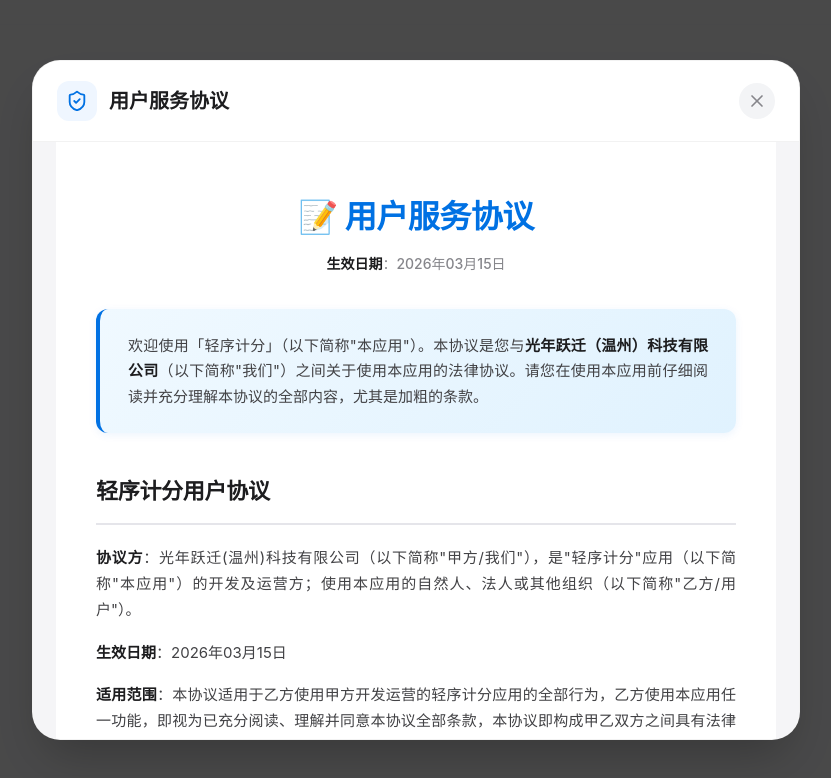
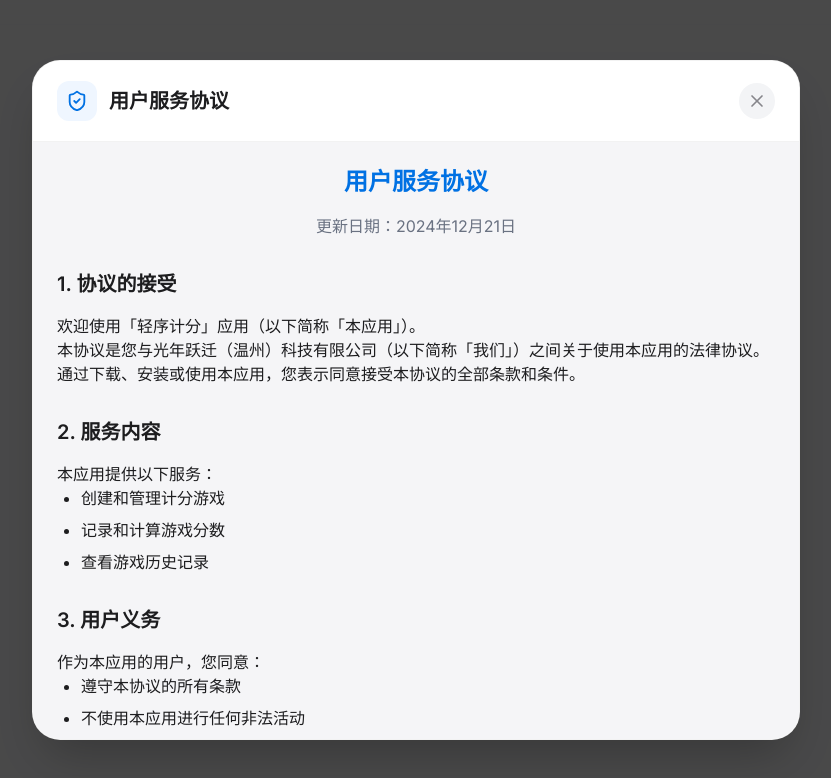
Before and after one commit to niklaus3016/qingxujifen, a React (Vite) app: page / in a window 1280 px wide. Both pictures are taken after a click on the element "《用户服务协议》". Shown: the top 778 px of the page, without its empty margins (224-1055 px from the left). Built offline with nearby package versions, Linux system fonts and the light colour scheme.

Commit message:
Replace iframe with inline content for privacy policy and user agreement modals

```diff
--- a/src/App.tsx
+++ b/src/App.tsx
@@ -89,7 +89,7 @@
   </div>
 );
 
-const AgreementModal = ({ onClose, title, htmlFile }: { onClose: () => void, title: string, htmlFile: string }) => (
+const AgreementModal = ({ onClose, title, content }: { onClose: () => void, title: string, content: React.ReactNode }) => (
   <div className="fixed inset-0 bg-black/40 backdrop-blur-md flex items-center justify-center p-4 z-110">
     <motion.div
       initial={{ scale: 0.95, opacity: 0 }}
@@ -111,14 +111,114 @@
           <X size={20} />
         </button>
       </div>
-      <div className="flex-1 overflow-hidden bg-[#F5F5F7]">
-        <iframe
-          src={`/${htmlFile}`}
-          className="w-full h-full border-0"
-          title={title}
-        />
+      <div className="flex-1 overflow-y-auto bg-[#F5F5F7] p-6">
+        {content}
       </div>
     </motion.div>
+  </div>
+);
+
+const PrivacyPolicyContent = () => (
+  <div className="prose max-w-none">
+    <h1 className="text-2xl font-bold text-[#0071E3] text-center mb-4">隐私政策</h1>
+    <p className="text-center text-gray-500 mb-8">更新日期：2024年12月21日</p>
+
+    <h2 className="text-xl font-semibold mt-8 mb-4">1. 隐私政策的适用范围</h2>
+    <p>本隐私政策适用于「轻序计分」应用（以下简称「本应用」）。</p>
+    <p>本政策描述了我们如何收集、使用、存储和保护您的个人信息，以及您如何管理这些信息。</p>
+
+    <h2 className="text-xl font-semibold mt-8 mb-4">2. 我们收集的信息</h2>
+    <p>在您使用本应用的过程中，我们可能会收集以下信息：</p>
+    <ul className="list-disc pl-6 space-y-2">
+      <li>设备信息：包括设备型号、操作系统版本、设备标识符等。</li>
+      <li>使用信息：包括应用的使用方式、功能使用频率、崩溃日志等。</li>
+      <li>存储数据：包括您在应用中创建的游戏记录、计分数据等。</li>
+    </ul>
+
+    <h2 className="text-xl font-semibold mt-8 mb-4">3. 信息的使用</h2>
+    <p>我们收集的信息将用于以下目的：</p>
+    <ul className="list-disc pl-6 space-y-2">
+      <li>提供和维护应用功能</li>
+      <li>改进应用性能和用户体验</li>
+      <li>解决应用问题和故障</li>
+      <li>遵守法律法规要求</li>
+    </ul>
+
+    <h2 className="text-xl font-semibold mt-8 mb-4">4. 信息的存储</h2>
+    <p>我们收集的信息将存储在您的设备本地，不会上传到我们的服务器。您可以随时清除应用数据来删除这些信息。</p>
+
+    <h2 className="text-xl font-semibold mt-8 mb-4">5. 信息的共享</h2>
+    <p>我们不会向任何第三方共享您的个人信息，除非：</p>
+    <ul className="list-disc pl-6 space-y-2">
+      <li>获得您的明确授权</li>
+      <li>遵守法律法规要求</li>
+      <li>保护我们的合法权益</li>
+    </ul>
+
+    <h2 className="text-xl font-semibold mt-8 mb-4">6. 您的权利</h2>
+    <p>您有权：</p>
+    <ul className="list-disc pl-6 space-y-2">
+      <li>访问和查看您的个人信息</li>
+      <li>要求我们删除您的个人信息</li>
+      <li>拒绝我们收集和使用您的个人信息</li>
+    </ul>
+
+    <h2 className="text-xl font-semibold mt-8 mb-4">7. 隐私政策的变更</h2>
+    <p>我们可能会不时更新本隐私政策。当我们进行重大变更时，会在应用中通知您。</p>
+
+    <h2 className="text-xl font-semibold mt-8 mb-4">8. 联系我们</h2>
+    <p>如果您对本隐私政策有任何疑问，请通过以下方式联系我们：</p>
+    <p>电子邮件：contact@qingxujifen.com</p>
+  </div>
+);
+
+const UserAgreementContent = () => (
+  <div className="prose max-w-none">
+    <h1 className="text-2xl font-bold text-[#0071E3] text-center mb-4">用户服务协议</h1>
+    <p className="text-center text-gray-500 mb-8">更新日期：2024年12月21日</p>
+
+    <h2 className="text-xl font-semibold mt-8 mb-4">1. 协议的接受</h2>
+    <p>欢迎使用「轻序计分」应用（以下简称「本应用」）。</p>
+    <p>本协议是您与光年跃迁（温州）科技有限公司（以下简称「我们」）之间关于使用本应用的法律协议。</p>
+    <p>通过下载、安装或使用本应用，您表示同意接受本协议的全部条款和条件。</p>
+
+    <h2 className="text-xl font-semibold mt-8 mb-4">2. 服务内容</h2>
+    <p>本应用提供以下服务：</p>
+    <ul className="list-disc pl-6 space-y-2">
+      <li>创建和管理计分游戏</li>
+      <li>记录和计算游戏分数</li>
+      <li>查看游戏历史记录</li>
+    </ul>
+
+    <h2 className="text-xl font-semibold mt-8 mb-4">3. 用户义务</h2>
+    <p>作为本应用的用户，您同意：</p>
+    <ul className="list-disc pl-6 space-y-2">
+      <li>遵守本协议的所有条款</li>
+      <li>不使用本应用进行任何非法活动</li>
+      <li>不干扰本应用的正常运行</li>
+      <li>保护您的设备安全，防止未授权访问</li>
+    </ul>
+
+    <h2 className="text-xl font-semibold mt-8 mb-4">4. 知识产权</h2>
+    <p>本应用的所有内容，包括但不限于文字、图像、音频、视频、软件等，均受知识产权法律保护。</p>
+    <p>未经我们的书面许可，您不得复制、修改、分发或商业使用本应用的任何内容。</p>
+
+    <h2 className="text-xl font-semibold mt-8 mb-4">5. 免责声明</h2>
+    <p>本应用按「原样」提供，不做任何形式的保证。</p>
+    <p>我们不保证：</p>
+    <ul className="list-disc pl-6 space-y-2">
+      <li>本应用将符合您的要求</li>
+      <li>本应用将无中断、及时、安全或无错误地运行</li>
+      <li>本应用的使用结果将是准确或可靠的</li>
+    </ul>
+
+    <h2 className="text-xl font-semibold mt-8 mb-4">6. 终止</h2>
+    <p>我们有权在任何时候，出于任何原因，终止或暂停您对本应用的访问。</p>
+    <p>您也可以随时停止使用本应用。</p>
+
+    <h2 className="text-xl font-semibold mt-8 mb-4">7. 适用法律</h2>
+    <p>本协议受中华人民共和国法律管辖。</p>
+    <p>任何与本协议相关的争议，应通过友好协商解决；协商不成的，应提交至温州市有管辖权的人民法院诉讼解决。</p>
   </div>
 );
 
@@ -144,16 +244,8 @@
           <X size={20} />
         </button>
       </div>
-      <div className="flex-1 overflow-hidden bg-[#F5F5F7]">
-        <iframe
-          src="/privacy-policy.html"
-          className="w-full h-full border-0"
-          title="隐私政策"
-          style={{
-            scrollbarWidth: 'thin',
-            scrollbarColor: '#C1C1C6 #F5F5F7'
-          }}
-        />
+      <div className="flex-1 overflow-y-auto bg-[#F5F5F7] p-6">
+        <PrivacyPolicyContent />
       </div>
     </motion.div>
   </div>
@@ -291,14 +383,14 @@
         <AgreementModal
           onClose={handleCloseAgreement}
           title="用户服务协议"
-          htmlFile="user-agreement.html"
+          content={<UserAgreementContent />}
         />
       )}
       {showAgreementModal === 'privacy-policy' && (
         <AgreementModal
           onClose={handleCloseAgreement}
           title="隐私政策"
-          htmlFile="privacy-policy.html"
+          content={<PrivacyPolicyContent />}
         />
       )}
     </>
```
Also changed, not shown: vite.config.ts (+3 -1 lines).
